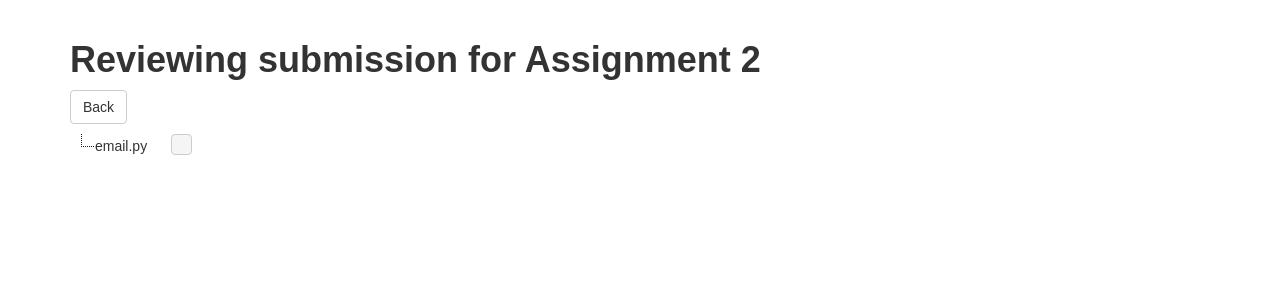
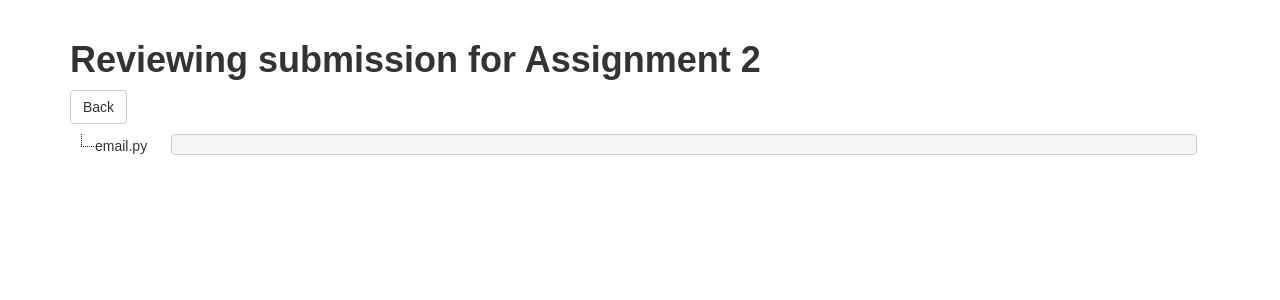
Before and after one commit to eyeofthetiger/codereview, a Django app: page /app/submission/2/ in a window 1280 px wide. Shown: the part 70-370 px from the top of the page. Run offline with Django 3.2, Linux system fonts and the light colour scheme; data comes from the database, SQL or seed files in the repository; both versions use the stored data as it was after the commit; parts of the project's set-up code (start-up, migrations or seed data) failed here and were passed over; some libraries are stand-ins or nearby versions.

Commit message:
Other minor style changes

```diff
--- a/review/static/review/style.css
+++ b/review/static/review/style.css
@@ -29,7 +29,6 @@
 }
 
 body {
-  position: relative;
   font-family: Arial, sans-serif;
   line-height: 20px;
 }
@@ -57,6 +56,12 @@
 input[type="submit"],
 textarea { font-family: Arial, sans-serif; }
 
+pre{
+  overflow: visible;
+}
+pre#filecontents{
+  width: 90%;
+}
 /*
 // END: MAIN LAYOUT STYLES
 // -------------------------------------------------- */
--- a/review/templates/review/base.html
+++ b/review/templates/review/base.html
@@ -16,9 +16,6 @@
 
         <!-- IE Compatibility: Works with older versions of IE, has to be inside the HEAD tag -->
         <script src="{% static 'review/respond.js' %}"></script>
-        <script src="http://ajax.googleapis.com/ajax/libs/jquery/1.11.0/jquery.min.js"></script>
-        <!-- After jQuery because it depends on jQuery -->
-        <script src="{% static 'review/bootstrap.min.js' %}"></script>
         {% block js %}{% endblock %}
 
     	<title>{{ title }}</title>
@@ -49,13 +46,10 @@
 
 
         <!-- Javascript: Loads when the rest of the webpage is already loaded -->
-
-        <!--
-        LUKE: Can the jQuery script be moved here like this?
         <script src="http://ajax.googleapis.com/ajax/libs/jquery/1.11.0/jquery.min.js"></script>
+        <!-- After jQuery because it depends on jQuery -->
         <script src="{% static 'review/bootstrap.min.js' %}"></script>
-        -->
-
+        {% block jsEnd %}{% endblock %}
 
 
     </body>
--- a/review/templates/review/submission.html
+++ b/review/templates/review/submission.html
@@ -7,10 +7,7 @@
 	<link rel="stylesheet" href='{% static "review/annotator.min.css" %}'>
 {% endblock %}
 
-{% block js %}
-	<script src="{% static 'review/jstree.min.js' %}"></script>
-	<script src='{% static "review/annotator-full.min.js" %}'></script>
-{% endblock %}
+
 
 {% block content %}
 	{% if is_owner %}
@@ -28,6 +25,12 @@
 	<div id="filetree" style="float:left; margin-right: 20px;"></div>
 	<pre id="filecontents" style="float:left;"></pre>
 
+
+{% endblock %}
+
+{% block jsEnd %}
+	<script src="{% static 'review/jstree.min.js' %}"></script>
+	<script src='{% static "review/annotator-full.min.js" %}'></script>
 	<script type="text/javascript">
 		//TODO - This is a fake user
 		var currentUserID = {{ user }};
```
Also changed, not shown: db.sqlite3 (added).
